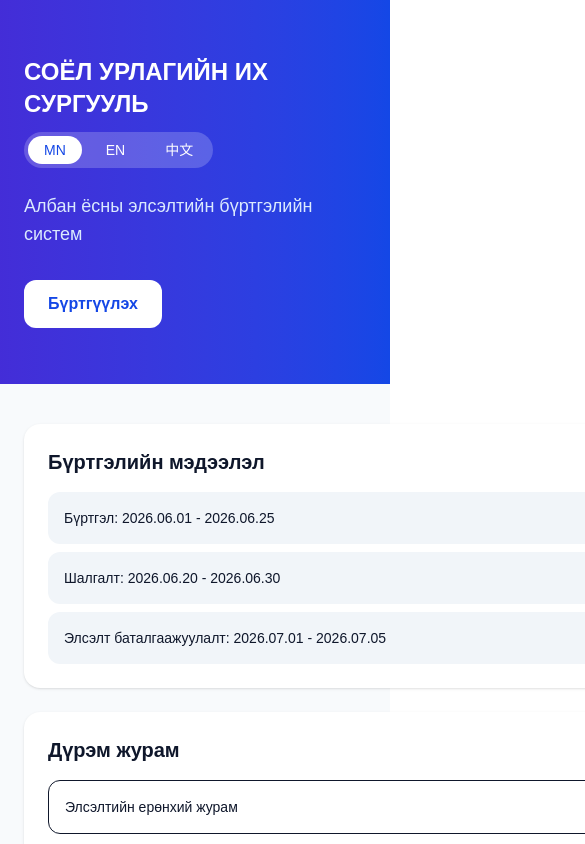
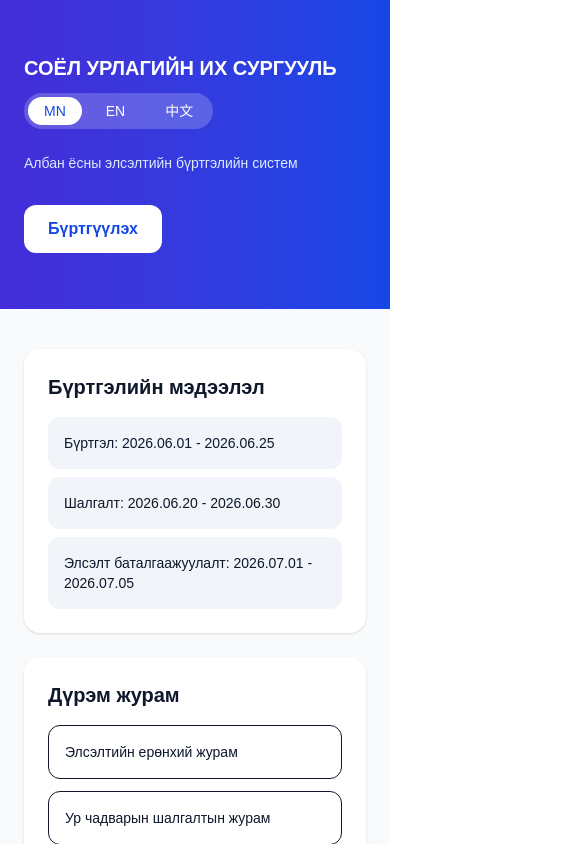
Before and after one commit to Enza1225/SUIS-PROJECT, a Next.js app: page / in a window 390 px wide. Shown: the top 844 px of the page, 585 px wide, since content can reach past the window. Built offline with nearby package versions, Linux system fonts and the light colour scheme.

Commit message:
Improve landing page responsiveness for mobile and desktop

```diff
--- a/app/page.tsx
+++ b/app/page.tsx
@@ -138,8 +138,8 @@ export default function Home() {
     <main className="min-h-screen bg-slate-50 text-slate-900">
       <section className="bg-gradient-to-r from-indigo-700 to-blue-700 px-6 py-14 text-white md:px-14">
         <div className="mx-auto max-w-6xl">
-          <div className="mb-6 flex flex-wrap items-center justify-between gap-3">
-            <h1 className="text-2xl font-bold md:text-4xl">{t.title}</h1>
+          <div className="mb-6 flex flex-wrap items-start justify-between gap-3 md:items-center">
+            <h1 className="max-w-4xl text-xl font-bold leading-tight sm:text-2xl md:text-4xl">{t.title}</h1>
             <div className="flex gap-2 rounded-full bg-white/20 p-1 text-sm">
               {([
                 ["mn", "MN"],
@@ -156,7 +156,7 @@ export default function Home() {
               ))}
             </div>
           </div>
-          <p className="mb-8 text-lg text-blue-100">{t.subtitle}</p>
+          <p className="mb-8 text-sm text-blue-100 sm:text-base md:text-lg">{t.subtitle}</p>
           <a
             href="#degrees"
             className="inline-block rounded-xl bg-white px-6 py-3 font-semibold text-blue-700 transition hover:bg-blue-50"
@@ -272,7 +272,17 @@ export default function Home() {
             placeholder="Хөтөлбөр/мэргэжил/байршлаар хайх..."
             className="mb-4 w-full rounded-lg border px-3 py-2 text-sm"
           />
-          <div className="overflow-x-auto">
+          <div className="space-y-3 md:hidden">
+            {filteredSchedules.map((s, i) => (
+              <div key={i} className="rounded-xl border p-3 text-sm">
+                <p><span className="font-semibold">Огноо:</span> {s.date}</p>
+                <p><span className="font-semibold">Хөтөлбөр:</span> {s.program}</p>
+                <p><span className="font-semibold">Мэргэжил:</span> {s.major}</p>
+                <p><span className="font-semibold">Байршил:</span> {s.place}</p>
+              </div>
+            ))}
+          </div>
+          <div className="hidden overflow-x-auto md:block">
             <table className="w-full min-w-[620px] text-left text-sm">
               <thead>
                 <tr className="border-b bg-slate-50">
@@ -316,10 +326,10 @@ export default function Home() {
 
         <section id="degrees" className="rounded-2xl bg-white p-6 shadow-sm">
           <h2 className="mb-4 text-xl font-bold">{t.degree}</h2>
-          <div className="flex flex-wrap gap-3 text-sm">
-            <a href="#" className="rounded-lg bg-indigo-600 px-4 py-2 text-white">Bachelor</a>
-            <a href="#" className="rounded-lg bg-indigo-600 px-4 py-2 text-white">Master</a>
-            <a href="#" className="rounded-lg bg-indigo-600 px-4 py-2 text-white">PhD</a>
+          <div className="grid gap-3 text-sm sm:flex sm:flex-wrap">
+            <a href="#" className="rounded-lg bg-indigo-600 px-4 py-2 text-center text-white">Bachelor</a>
+            <a href="#" className="rounded-lg bg-indigo-600 px-4 py-2 text-center text-white">Master</a>
+            <a href="#" className="rounded-lg bg-indigo-600 px-4 py-2 text-center text-white">PhD</a>
           </div>
         </section>
       </div>
```
